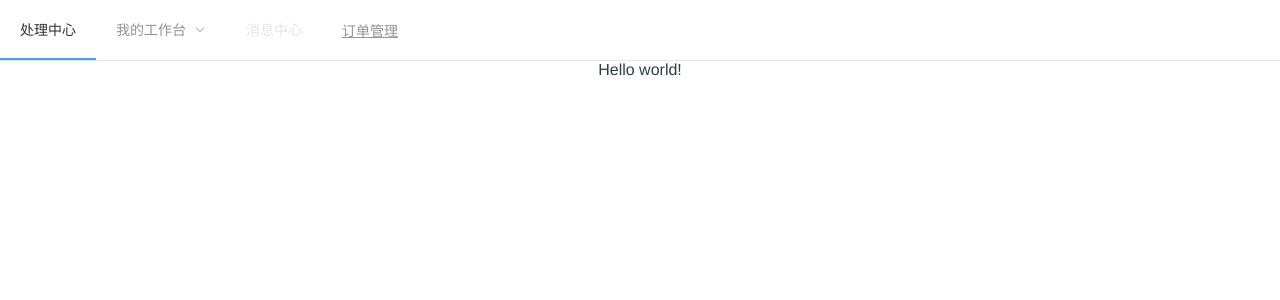
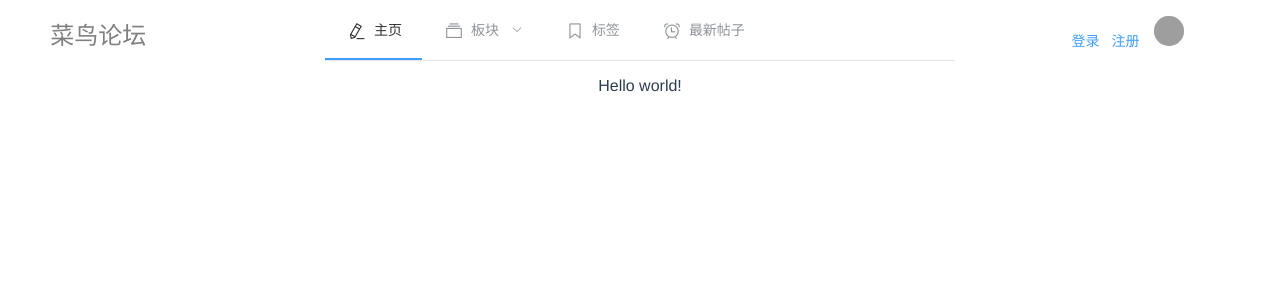
Before and after one commit to Noob-bbs/NoobClient, a Vue app: page /index in a window 1280 px wide. Shown: the top 300 px of the page. Built offline with nearby package versions, Linux system fonts and the light colour scheme; grey boxes are pictures that could not be loaded.

Commit message:
添加了导航栏，准备引入vuex

```diff
--- a/src/components/NavBar.vue
+++ b/src/components/NavBar.vue
@@ -1,43 +1,83 @@
 <template>
+    <el-row :gutter="20">
+        <el-col :span="4">
+            <div class="nav-brand">
+                <router-link to="/" class="nav-brand-link">菜鸟论坛</router-link>
+            </div>
+        </el-col>
+        <el-col :offset="2" :span="12">
             <el-menu
                 :default-active="activeIndex"
                 class="el-menu-demo"
                 mode="horizontal"
                 @select="handleSelect"
             >
-        <el-menu-item index="1">处理中心</el-menu-item>
+                <el-menu-item index="1">
+                    <i class="el-icon-edit"></i>主页
+                </el-menu-item>
                 <el-submenu index="2">
-            <template slot="title">我的工作台</template>
-            <el-menu-item index="2-1">选项1</el-menu-item>
-            <el-menu-item index="2-2">选项2</el-menu-item>
-            <el-menu-item index="2-3">选项3</el-menu-item>
-            <el-submenu index="2-4">
-                <template slot="title">选项4</template>
-                <el-menu-item index="2-4-1">选项1</el-menu-item>
-                <el-menu-item index="2-4-2">选项2</el-menu-item>
-                <el-menu-item index="2-4-3">选项3</el-menu-item>
+                    <template slot="title">
+                        <i class="el-icon-files" />板块
+                    </template>
+                    <el-menu-item index="2-1">板块1</el-menu-item>
+                    <el-menu-item index="2-2">板块2</el-menu-item>
+                    <el-menu-item index="2-3">板块3</el-menu-item>
                 </el-submenu>
-        </el-submenu>
-        <el-menu-item index="3" disabled>消息中心</el-menu-item>
+                <el-menu-item index="3">
+                    <i class="el-icon-collection-tag" />标签
+                </el-menu-item>
                 <el-menu-item index="4">
-            <a href="https://www.ele.me" target="_blank">订单管理</a>
+                    <i class="el-icon-alarm-clock"></i>最新帖子
                 </el-menu-item>
             </el-menu>
+        </el-col>
+        <el-col :span="6">
+            <div class="nav-account">
+                <el-button type="text">登录</el-button>
+                <el-button type="text">注册</el-button>
+                <el-avatar class="nav-avatar" :size="30" :src="circleUrl"></el-avatar>
+            </div>
+        </el-col>
+    </el-row>
 </template>
 
 <script>
 export default {
-    name: 'NavBar',
-    methods:{
-        handleSelect() {}
+    name: "NavBar",
+    methods: {
+        handleSelect(key, keyPath) {
+            console.log(key, keyPath);
+        }
     },
-    data(){
+    data() {
         return {
-            activeIndex: '1'
-        }
+            circleUrl:
+                "https://cube.elemecdn.com/3/7c/3ea6beec64369c2642b92c6726f1epng.png",
+            activeIndex: "1"
+        };
     }
 };
 </script>
 
 <style>
+.nav-brand {
+    text-align: center;
+    padding: 1em;
+}
+
+.nav-brand-link {
+    font-size: 1.5em;
+    text-decoration: none;
+    text-decoration-line: none;
+    color: grey;
+}
+
+.nav-account {
+    line-height: 100%;
+    margin: 1em;
+}
+
+.nav-avatar {
+    margin-left: 1em;
+}
 </style>
--- a/vue.config.js
+++ b/vue.config.js
@@ -2,7 +2,7 @@ module.exports = {
     devServer: {
         proxy: {
             '/api': {
-                target: 'http://localhost:8080',  // target host
+                target: 'http://ru.better06.xyz:8080',  // target host
                 ws: true,  // proxy websockets
                 changeOrigin: true,  // needed for virtual hosted sites
                 pathRewrite: {
```
Lines whose indentation alone changed are shown as unchanged.
